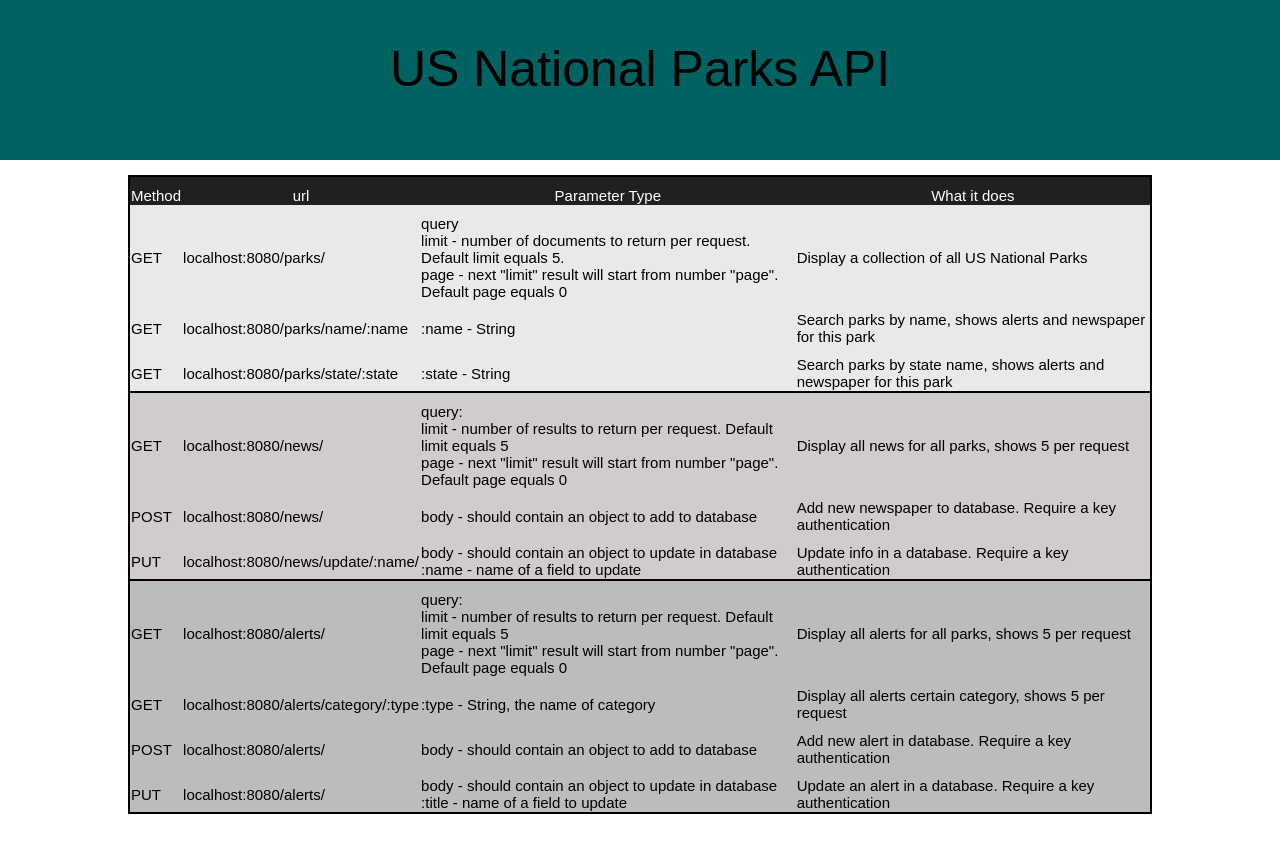
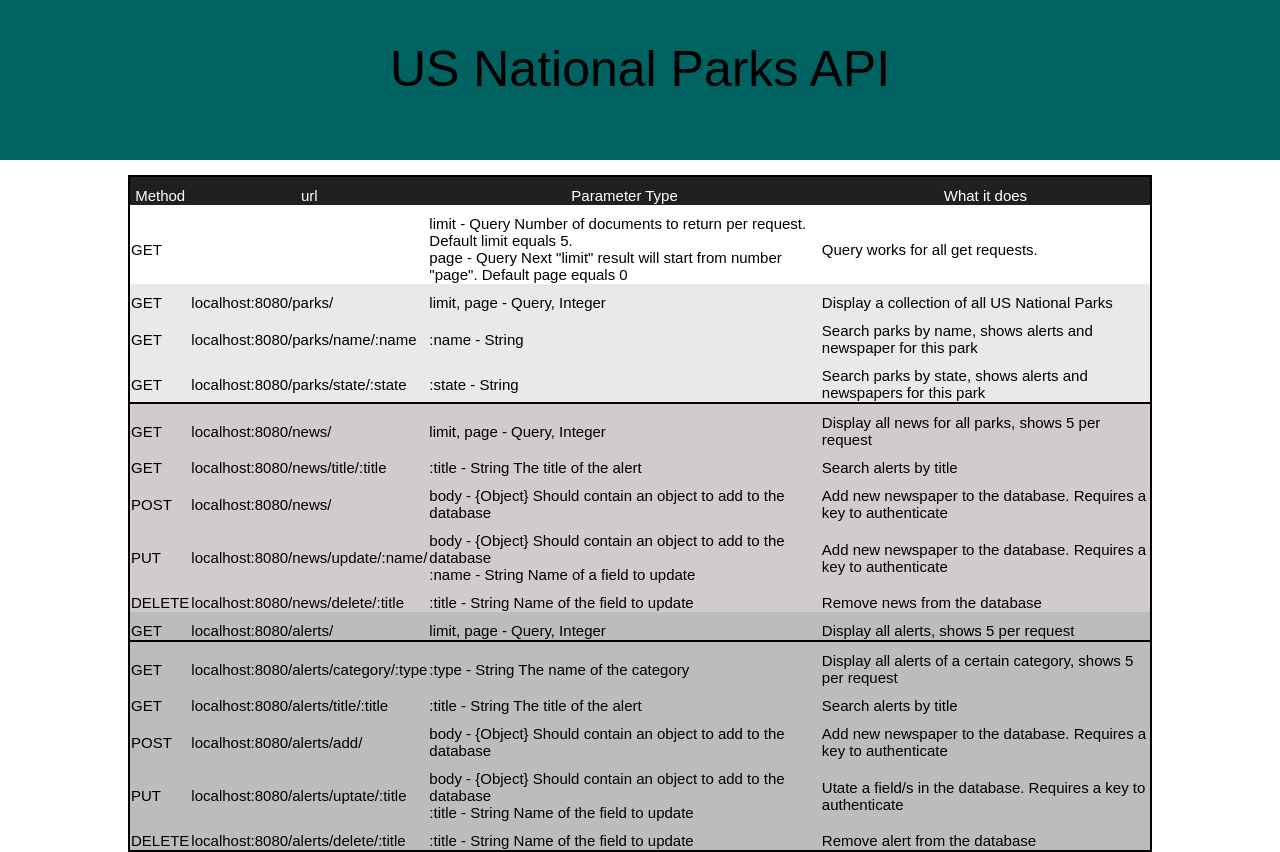
Before and after one commit to tradu0606/travel-project, a plain HTML site: page index.html in a window 1280 px wide. Before the commit the page ends 814 px from the top, so only its background shows below. Drawn offline with Linux system fonts and the light colour scheme.

Commit message:
deploying

```diff
--- a/index.html
+++ b/index.html
@@ -13,78 +13,106 @@
     <header>US National Parks API</header>
 
     <table>
-            <tr id = "index">
-                <th >Method</th>
+        <tr id="index">
+            <th>Method</th>
             <th>url</th>
             <th>Parameter Type</th>
             <th>What it does</th>
         </tr>
-            <tr id="parks">
+        <tr >
+            <th>GET </th>
+            <th> </th>
+            <th> limit - Query Number of documents to return per request. Default limit equals 5.<br>
+                page - Query Next "limit" result will start from number "page". Default page equals 0
+            </th>
+            <th>Query works for all get requests.</th>
+
+        </tr>
+        <tr id="parks" class="1">
             <th>GET</th>
             <th>localhost:8080/parks/</th>
-                <th>query<br>
-                        limit - number of documents to return per request. Default limit equals 5.<br>
-                        page - next "limit" result will start from number "page". Default page equals 0
-                        </th>
+            <th>limit, page - Query, Integer</th>
             <th>Display a collection of all US National Parks</th>
         </tr>
-            <tr id="parks">
+        <tr id="parks" class="2">
             <th>GET</th>
             <th>localhost:8080/parks/name/:name</th>
             <th>:name - String</th>
             <th>Search parks by name, shows alerts and newspaper for this park</th>
         </tr>
-            <tr class = "last" id="parks">
+        <tr class="last 1" id="parks">
             <th>GET</th>
             <th>localhost:8080/parks/state/:state</th>
             <th>:state - String</th>
-                <th>Search parks by state name, shows alerts and newspaper for this park</th>
+            <th>Search parks by state, shows alerts and newspapers for this park</th>
         </tr>
-            <tr id="news">
+        <tr id="news" class="2">
             <th>GET</th>
             <th>localhost:8080/news/</th>
-                <th>query:<br>limit - number of results to return per request. Default limit equals 5<br>
-                    page - next "limit" result will start from number "page". Default page equals 0</th>
+            <th>limit, page - Query, Integer</th>
             <th>Display all news for all parks, shows 5 per request</th>
         </tr>
-            <tr id="news">
+        <tr id="news" class="1">
+            <th>GET</th>
+            <th>localhost:8080/news/title/:title</th>
+            <th>:title - String The title of the alert</th>
+            <th>Search alerts by title</th>
+        </tr>
+        <tr id="news" class="2">
             <th>POST</th>
             <th>localhost:8080/news/</th>
-                <th>body - should contain an object to add to database</th>
-                <th>Add new newspaper to database. Require a key authentication</th>
+            <th>body - {Object} Should contain an object to add to the database</th>
+            <th>Add new newspaper to the database. Requires a key to authenticate</th>
         </tr>
-            <tr class = "last"  id="news">
+        <tr id="news" class="1">
             <th>PUT</th>
             <th>localhost:8080/news/update/:name/</th>
-                <th>body - should contain an object to update in database<br>
-                    :name - name of a field to update</th>
-                <th>Update info in a database. Require a key authentication</th>
+            <th>body - {Object} Should contain an object to add to the database<br>
+                :name - String Name of a field to update</th>
+            <th>Add new newspaper to the database. Requires a key to authenticate</th>
         </tr>
-            <tr  id="alerts">
+        <tr id="news" class="2">
+            <th>DELETE</th>
+            <th>localhost:8080/news/delete/:title</th>
+            <th>:title - String Name of the field to update</th>
+            <th>Remove news from the database</th>
+        </tr>
+        <tr  class="last 1" id="alerts">
             <th>GET</th>
             <th>localhost:8080/alerts/</th>
-                <th>query:<br>limit - number of results to return per request. Default limit equals 5<br>
-                    page - next "limit" result will start from number "page". Default page equals 0</th>
-                <th>Display all alerts for all parks, shows 5 per request</th>
+            <th>limit, page - Query, Integer</th>
+            <th>Display all alerts, shows 5 per request</th>
         </tr>
-            <tr id="alerts">
+        <tr id="alerts" class="2">
             <th>GET</th>
             <th>localhost:8080/alerts/category/:type</th>
-                <th>:type - String, the name of category</th>
-                <th>Display all alerts certain category, shows 5 per request</th>
+            <th>:type - String The name of the category</th>
+            <th>Display all alerts of a certain category, shows 5 per request</th>
         </tr>
-            <tr id="alerts">
+        <tr id="alerts" class="1">
+            <th>GET</th>
+            <th>localhost:8080/alerts/title/:title</th>
+            <th>:title - String The title of the alert</th>
+            <th>Search alerts by title</th>
+        </tr>
+        <tr id="alerts" class="2">
             <th>POST</th>
-                <th>localhost:8080/alerts/</th>
-                <th>body - should contain an object to add to database</th>
-                <th>Add new alert in database. Require a key authentication</th>
+            <th>localhost:8080/alerts/add/</th>
+            <th>body - {Object} Should contain an object to add to the database</th>
+            <th>Add new newspaper to the database. Requires a key to authenticate</th>
         </tr>
-            <tr class = "last" id="alerts">
+        <tr id="alerts" class="1">
             <th>PUT</th>
-                    <th>localhost:8080/alerts/</th>
-                    <th>body - should contain an object to update in database<br>
-                        :title - name of a field to update</th>
-                    <th>Update an alert in a database. Require a key authentication</th>
+            <th>localhost:8080/alerts/uptate/:title</th>
+            <th>body - {Object} Should contain an object to add to the database<br>
+                :title - String Name of the field to update</th>
+            <th>Utate a field/s in the database. Requires a key to authenticate</th>
+        </tr>
+        <tr class="last 2" id="alerts">
+            <th>DELETE</th>
+            <th>localhost:8080/alerts/delete/:title</th>
+            <th>:title - String Name of the field to update</th>
+            <th>Remove alert from the database</th>
         </tr>
     </table>
 
--- a/style.css
+++ b/style.css
@@ -16,7 +16,6 @@ header{
     background-color: #006362;
     margin:0;
     font-size: 50px;
-    vertical-align: center;
     padding-top: 40px;
 }
 table{
```
Also changed, not shown: connections.js (+3 -8 lines), controllers/NewsControllers.js (+7 -1 lines), controllers/ParksController.js (+1 -10 lines), db/models/Key.js (added, +7 -0 lines), db/seed.js (+6 -5 lines), 2 other files. Lines whose indentation alone changed are shown as unchanged.
